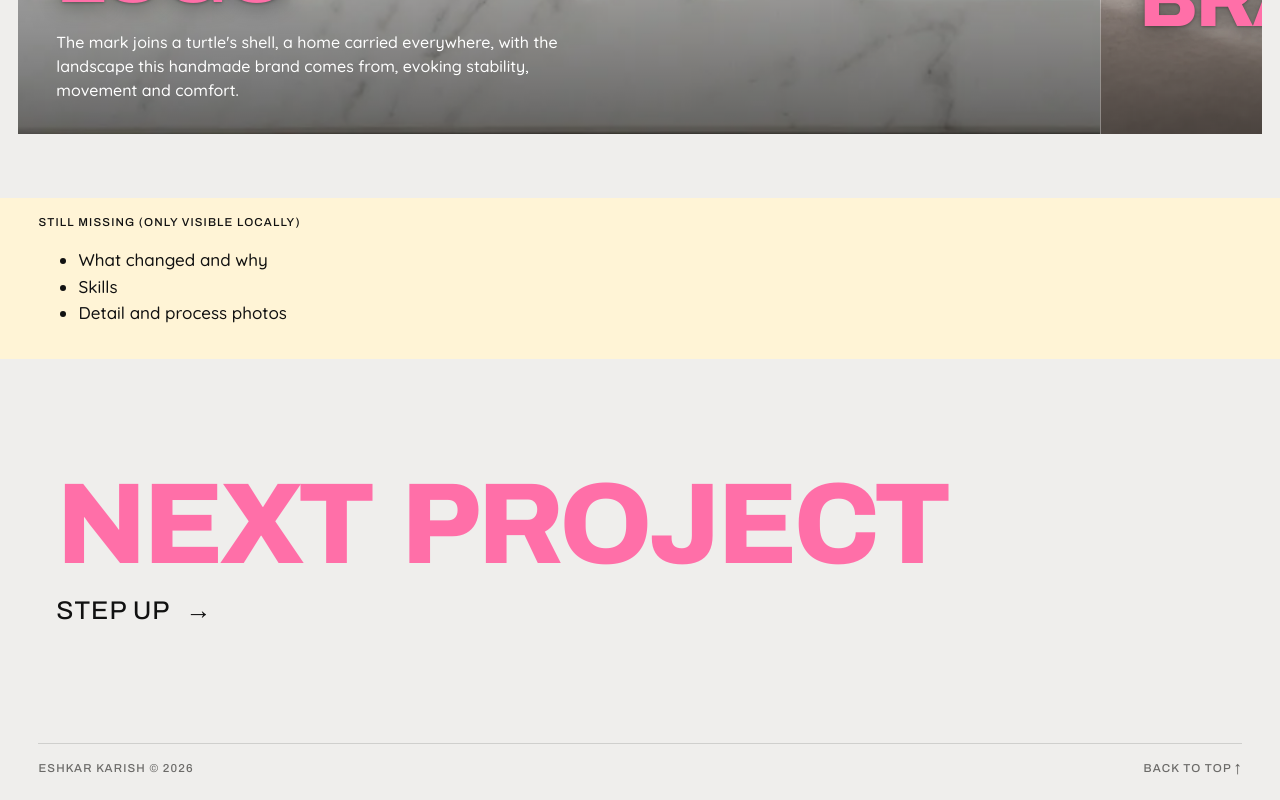
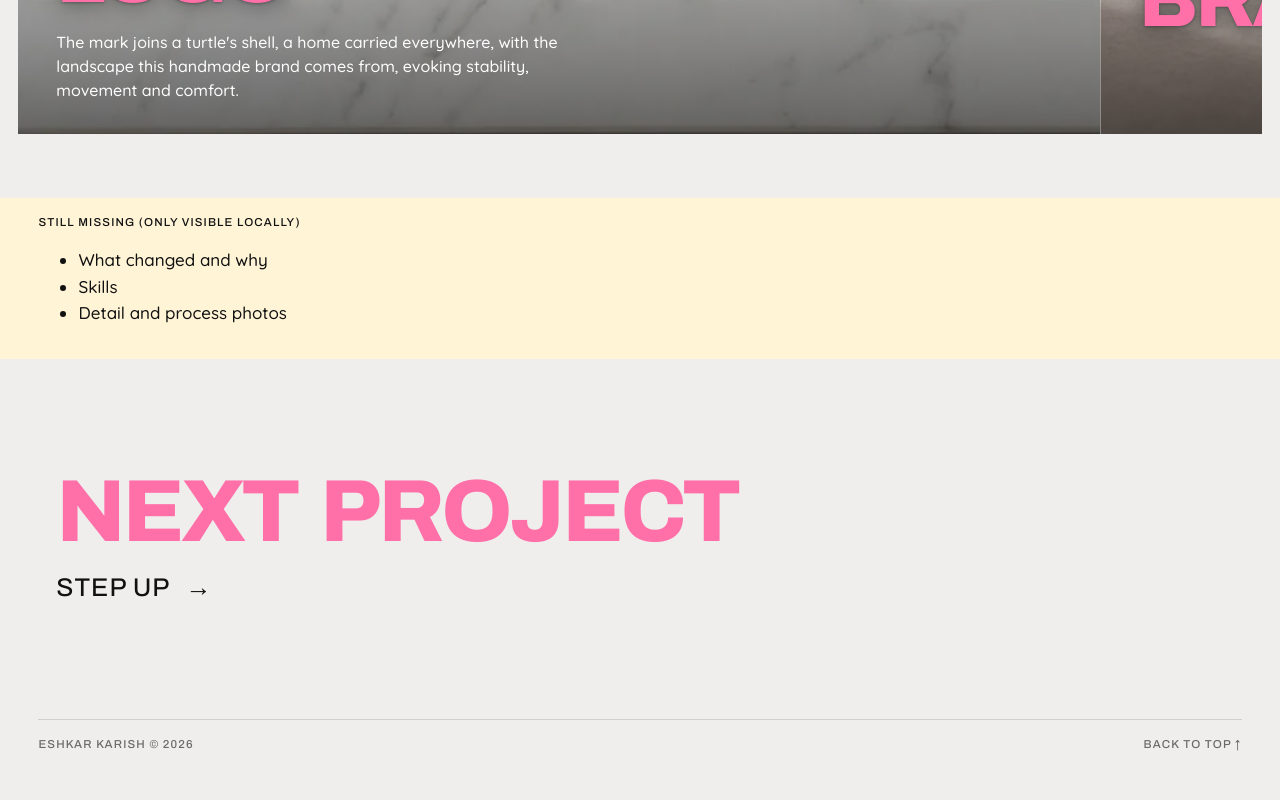
Before and after one commit to eshkartal-spec/eshkar-portfolio, a React (Vite) app: page /projects/bazelet in a window 1280 px wide. Shown: the part 1778-2578 px from the top of the page. After the commit the page ends 2554 px from the top, so only its background shows below. Built offline with nearby package versions, Linux system fonts and the light colour scheme.

Commit message:
Smaller "Next project" title, a little under the home page's "Get in touch"
Co-Authored-By: Claude Opus 5.5 <noreply@anthropic.com>

```diff
--- a/src/components/NextProject.css
+++ b/src/components/NextProject.css
@@ -20,7 +20,9 @@
 }
 
 .next-project__title {
-  font-size: clamp(52px, 9vw, 168px);
+  /* (a share of the screen's width, a little smaller than the home page's "Get in touch") */
+  font-size: calc(100vw / 7.26 * 0.5);
+  white-space: nowrap;
   transition: text-shadow 0.6s var(--cine);
 }
 
```
